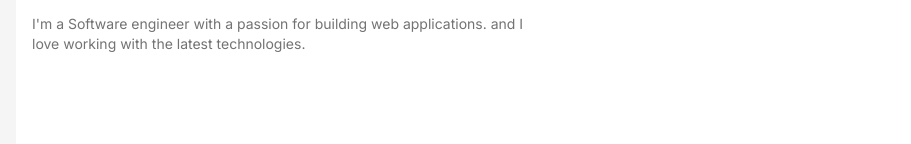
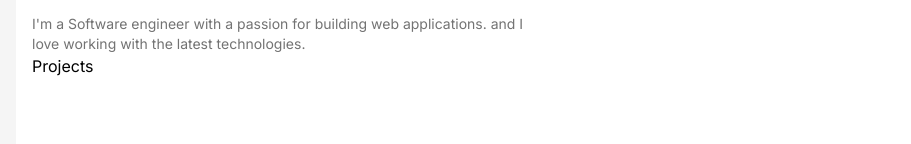
Before and after one commit to Pranab-kr/protfolio, a Next.js app: page / in a window 1280 px wide. Shown: the part 138-282 px from the top of the page, without its empty margins (176-1087 px from the left). Built offline with nearby package versions, Linux system fonts and the light colour scheme.

Commit message:
project-st

```diff
--- a/src/app/page.tsx
+++ b/src/app/page.tsx
@@ -1,4 +1,5 @@
 import { Container } from "@/components/container";
+import Projects from "@/components/projects/Projects";
 
 const page = () => {
   return (
@@ -11,6 +12,7 @@ const page = () => {
           I'm a Software engineer with a passion for building web applications.
           and I love working with the latest technologies.
         </p>
+        <Projects />
       </Container>
     </div>
   );
--- a/src/components/Navbar.tsx
+++ b/src/components/Navbar.tsx
@@ -31,7 +31,7 @@ const Navbar = () => {
         <motion.nav
           animate={{
             boxShadow: scrolled ? "var(--shadow-minimal)" : "none",
-            width: scrolled ? "75%" : "100%",
+            width: scrolled ? "90%" : "100%",
             marginLeft: "auto",
             marginRight: "auto",
             y: scrolled ? 15 : 0,
--- /dev/null
+++ b/src/components/projects/Projects.tsx
@@ -0,0 +1,5 @@
+const Projects = () => {
+  return <div>Projects</div>;
+};
+
+export default Projects;
```
